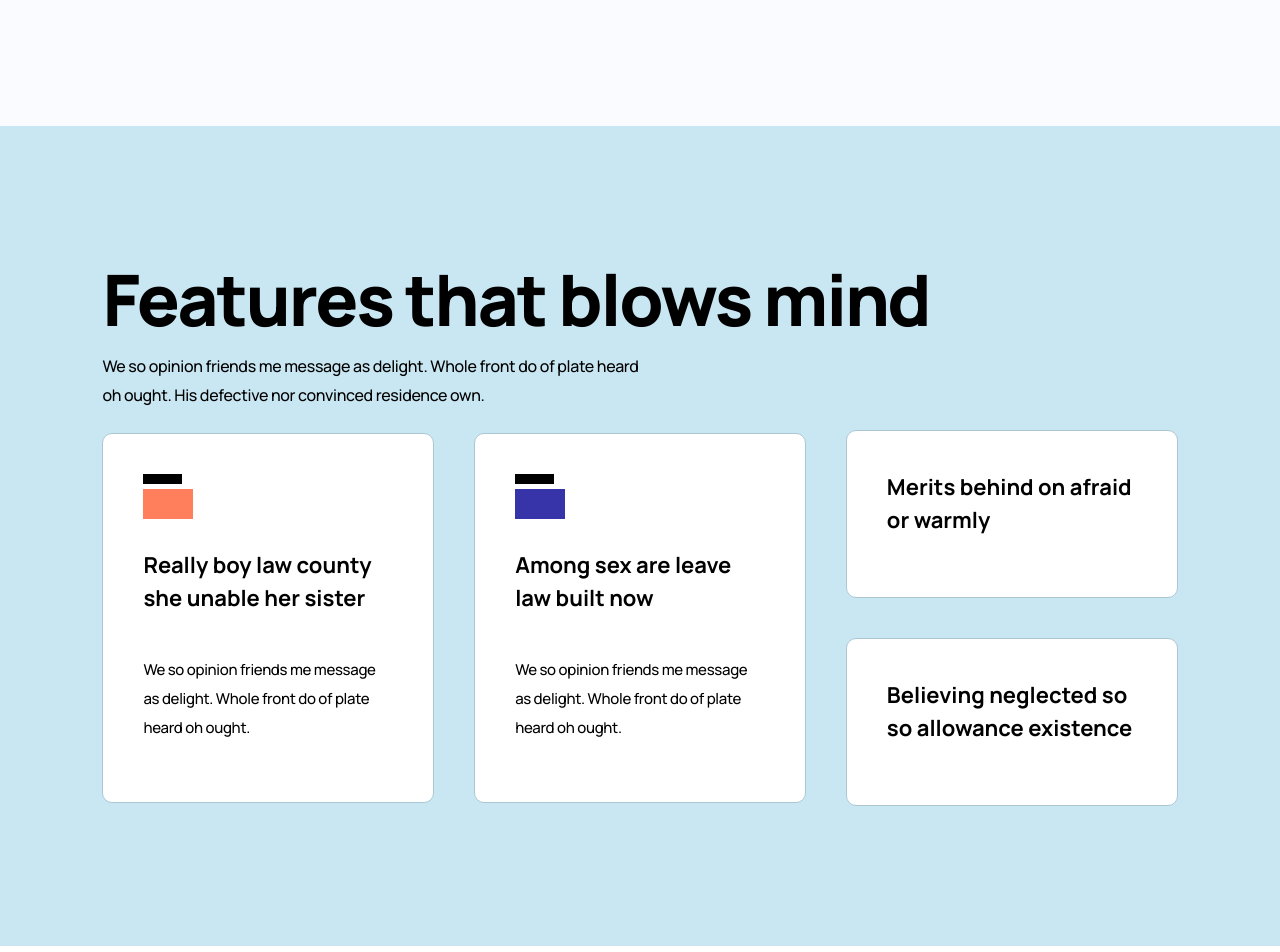
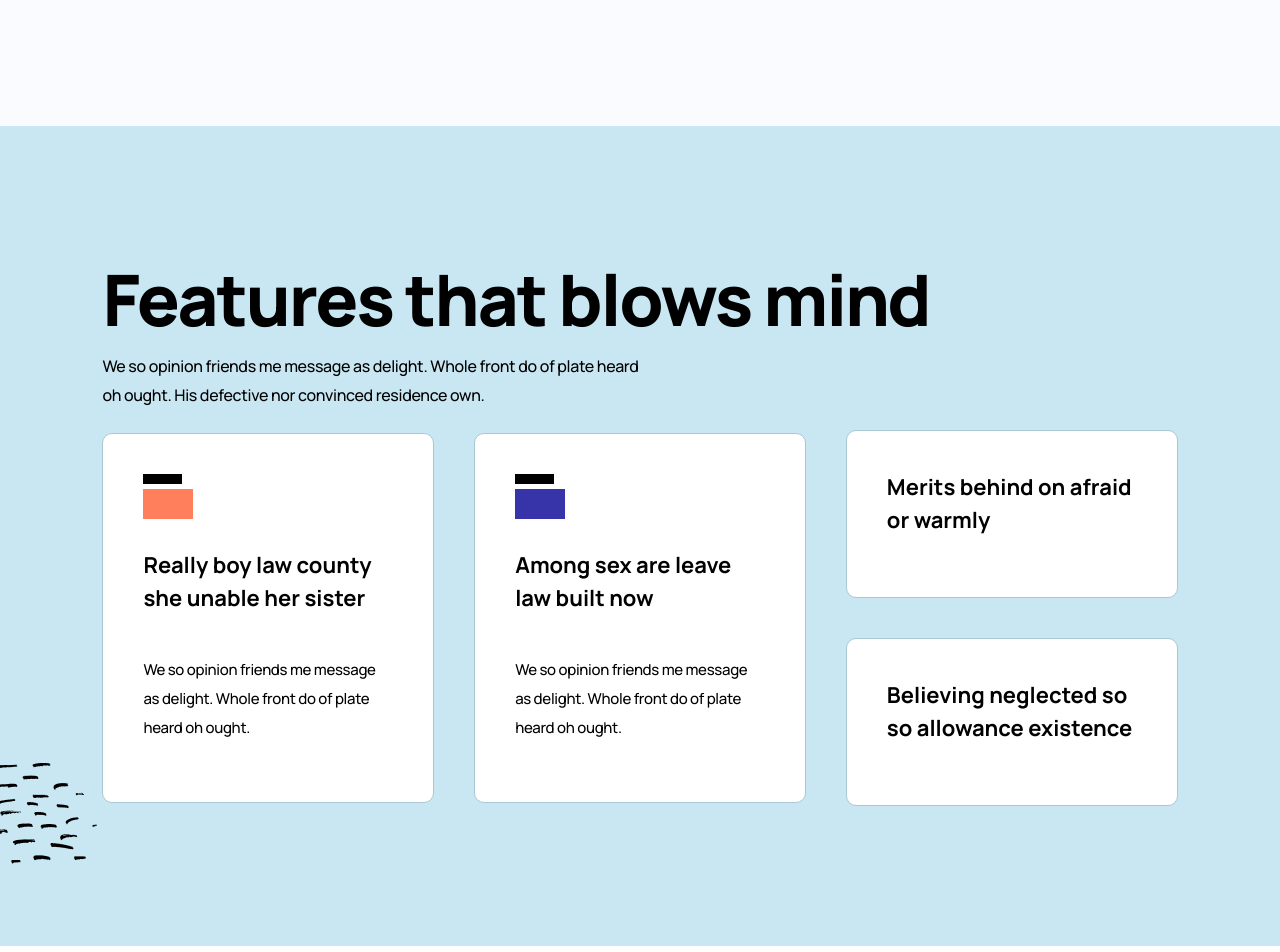
Before and after one commit to Surajpok/webo_frontend_suraj-pokhrel_test, a React (Create React App) app: page / in a window 1280 px wide. Shown: the part 3080-4032 px from the top of the page. Built offline with nearby package versions, Linux system fonts and the light colour scheme.

Commit message:
svg added

```diff
--- a/src/assets/scss/Features.scss
+++ b/src/assets/scss/Features.scss
@@ -4,6 +4,13 @@
     padding: 14rem 8% 14rem 8%;
     height: min-content;
     background-color: $color-highlight-second;
+    position: relative;
+
+    .dash_svg {
+        position: absolute;
+        left: 0;
+        bottom: 10%;
+    }
 
     .features_wrappers {
         margin: auto;
--- a/src/assets/scss/FrequentlyAsked.scss
+++ b/src/assets/scss/FrequentlyAsked.scss
@@ -12,6 +12,13 @@
             position: absolute;
             right: 0;
             width: 9%;
+        }
+
+        .rool_svg {
+            position: absolute;
+            left: 0;
+
+
         }
     }
 
--- a/src/assets/scss/SectionContent.scss
+++ b/src/assets/scss/SectionContent.scss
@@ -294,6 +294,7 @@
 
             .section_right {
 
+                flex: 1;
 
                 .small_text_top {
                     font-size: 1.6rem;
--- a/src/components/Features.js
+++ b/src/components/Features.js
@@ -1,9 +1,11 @@
 import React from 'react'
 import "../assets/scss/Features.scss"
 import { featuresData } from "../data"
+import Dashsvg from "../assets/images/dash.png"
 const Features = () => {
     return (
         <div className="features_container">
+            <img className="dash_svg" src={Dashsvg} alt="" />
             {featuresData.map((item, key) => (
                 <div className="features_wrappers">
                     <h1>{item.heading}</h1>
--- a/src/components/FrequentlyAsked.js
+++ b/src/components/FrequentlyAsked.js
@@ -4,12 +4,15 @@ import Faq from './reuseable/Faq'
 import "../assets/scss/FrequentlyAsked.scss"
 import Mail from "../assets/images/mail.png"
 import Starsvg from "../assets/images/star.png"
+import Roll from "../assets/images/roll.png"
 const FrequentlyAsked = () => {
     return (
 
         <div className="frequently_container">
             <div className="star_svg_box">
                 <img className="star_svg" src={Starsvg} alt="" />
+                <img className="rool_svg" src={Roll} alt="" />
+
             </div>
             <div className="faq_wrapper">
                 <h1>Fequently asked questions</h1>
```
Also changed, not shown: src/assets/images/dash.png (added), src/assets/images/roll.png (added).
